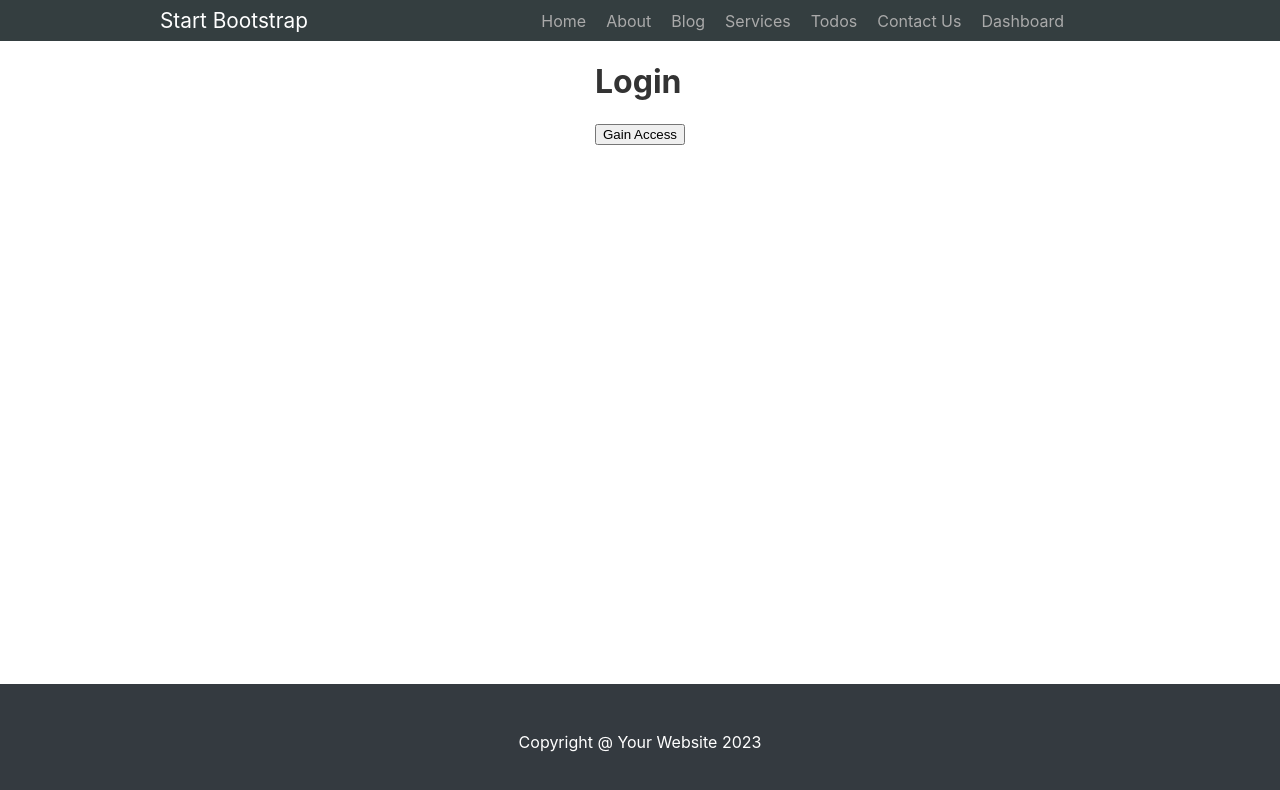
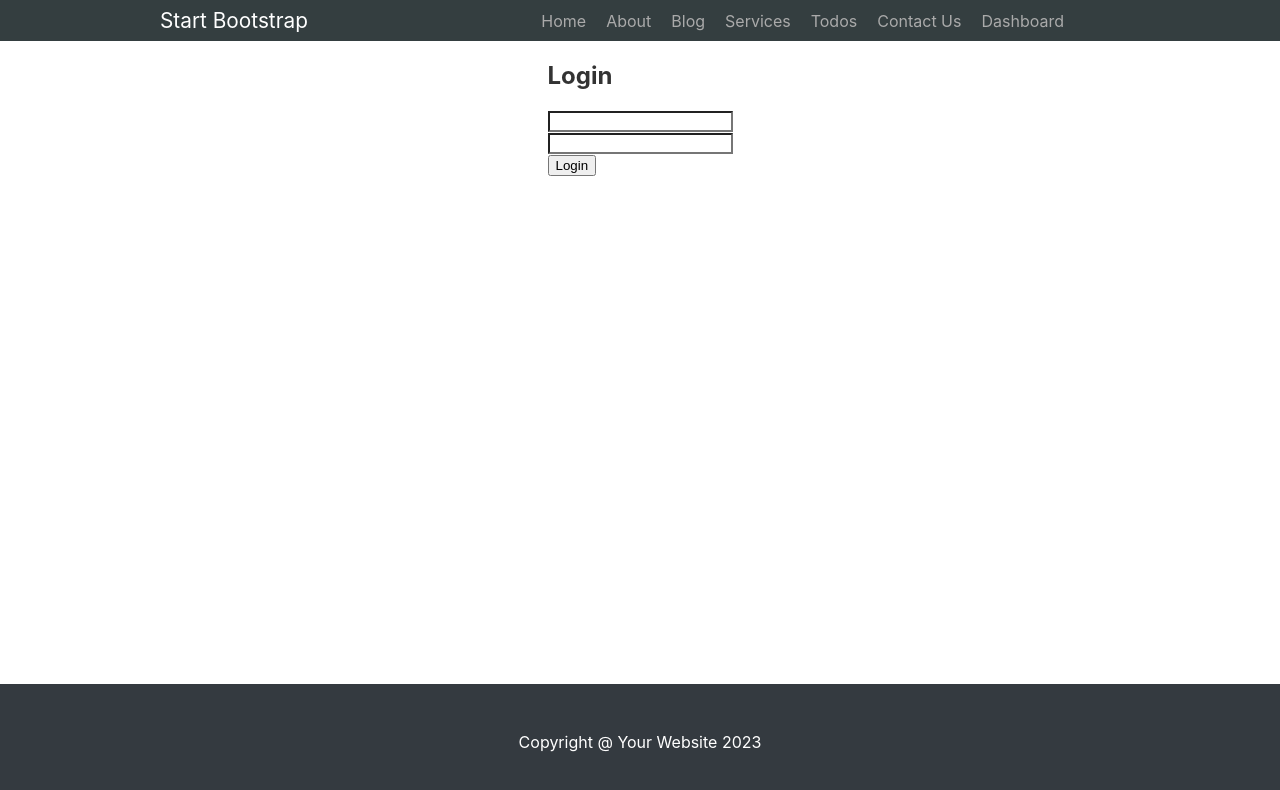
Before and after one commit to harpalnitk/sveltekit1.0, a SvelteKit app: page /login in a window 1280 px wide. Shown: the top 790 px of the page. Built offline with nearby package versions, Linux system fonts and the light colour scheme; no server answers; some icons are missing.

Commit message:
added login

```diff
--- a/src/hooks.server.js
+++ b/src/hooks.server.js
@@ -9,6 +9,9 @@ export const handle = async ({ event, resolve }) => {
 //URL
 console.log(event.route.id);
 //protect some routes
+//hooks will work only if there is a server file in the route
+//so using hooks is not the best method for protecting
+//routes
 if(event.route.id?.startsWith("/(app)")){
     const access = event.cookies.get("access");
     if(!(access=== "true"))
--- a/src/routes/login/+page.server.js
+++ b/src/routes/login/+page.server.js
@@ -1,7 +1,26 @@
+import { redirect } from '@sveltejs/kit';
+
 /**@type {import('./$types').Actions} */
 export const actions = {
-default: async ({cookies}) =>{
+default: async ({cookies,request}) =>{
+
+  const formData = await request.formData();
+ const email = formData.get('email');
+ const password = formData.get('password');
+
+
   console.log(cookies);
-  cookies.set("access","true");
+  if(email==='rick@gmail.com' && password === "password"){
+
+    //while setting cookie we have to ensure that it is an http cookie
+    //and not a cookie that can be accessed by javascript
+    cookies.set("access","true", { path:'/', sameSite:'strict' });
+    throw redirect(302,"/dashboard");
+  }
+
+  return{
+    email,
+    message:"Email or Password is not invalid",
+  }
 }
 }
--- a/src/routes/login/+page.svelte
+++ b/src/routes/login/+page.svelte
@@ -1,6 +1,20 @@
+<script>
+  export let form;
+  console.log(form);
+</script>
 <div class="container">
-  <h1>Login</h1>
+  <h2>Login</h2>
+  {#if form?.message}
+     <p class='red'>{form.message}</p>
+  {/if}
   <form method="POST">
-    <button>Gain Access</button>
+    <div><input type="email" name='email' value={form?.email || ""}></div>
+    <div><input type="password" name='password'></div>
+    <button>Login</button>
   </form>
 </div>
+
+<style>
+  .red{
+    color: red;}
+</style>
```
Also changed, not shown: src/routes/(app)/dashboard/+page.server.js (+9 -0 lines), src/routes/(app)/profile/+page.server.js (+12 -0 lines).
